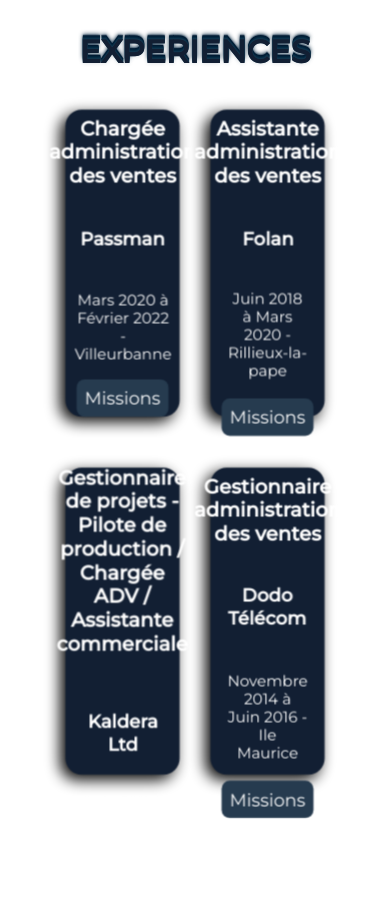
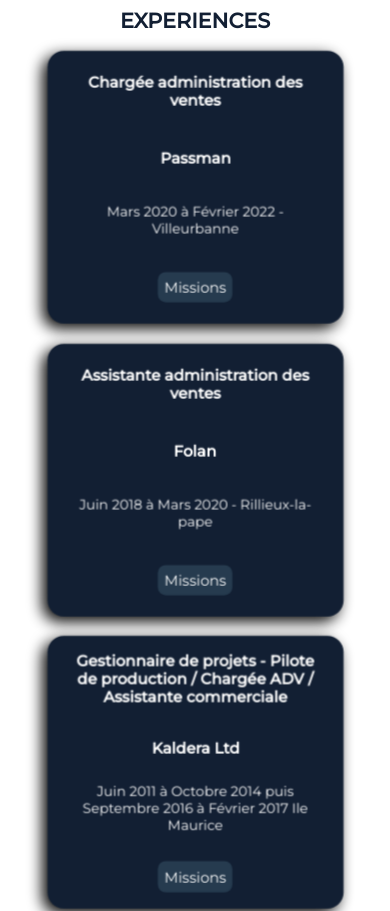
Before and after one commit to YelllenR/AR, a SvelteKit app: page /Experiences in a window 390 px wide. Shown: the top 911 px of the page. Built offline with nearby package versions, Linux system fonts and the light colour scheme.

Commit message:
media queries
Mobile medias on description, experiences, landing.
Starting media querie for tablet version

```diff
--- a/src/styles/pages/_experiences.scss
+++ b/src/styles/pages/_experiences.scss
@@ -3,12 +3,23 @@
   flex-direction: column;
   justify-content: center;
   align-items: center;
-  height: 100vh;
-  width: 100vw;
+  height: 100%;
+  width: 100%;
 }
 
 
 .experience-title {
+  @include media-mobile {
+    font-size: clamp(0.5rem, 1.3rem, 1.5rem);
+    text-shadow: none;
+    margin: 0.5rem;
+  }
+
+  @include media-tablet {
+    font-size: clamp(1.4rem, 1.6rem, 1.8rem);
+    text-shadow: none;
+  }
+
   justify-self: center;
   color: $dark-background;
   margin: 0 8px 24px 8px;
@@ -28,49 +39,84 @@
 .job-title,
 .company,
 .dateYear {
+
+  @include media-mobile {
+    padding: clamp(0.2rem, 0.4rem, 0.7rem);
+  }
+
   font-family: $font-family;
   transform: translateY(-10%) translateZ(80px) scale(0.94);
-  padding: 2rem;
+  padding: clamp(0.5rem, 0.9rem, 1rem);
   box-sizing: border-box;
   outline: 1px solid transparent;
   perspective: 1000px;
 }
 
 .company {
-  font-size: 1.2em;
+  @include media-mobile {
+    font-size: clamp(0.7em, 1em, 1.2em);
+  }
+
+  font-size: clamp(1em, 1.2em, 1.3em);
+
 }
 
 .job-title {
-  font-size: 1.3em;
+  @include media-mobile {
+    font-size: clamp(0.7em, 1em, 1.2em);
+  }
+
+  font-size: clamp(1em, 1.3em, 1.5em);
   padding: 5px;
   text-align: center;
 }
 
 .dateYear {
-  font-size: 1em;
-  padding: 5px;
+  @include media-mobile {
+    font-size: clamp(0.7em, 0.9em, 1em);
+  }
+
+  font-size: clamp(0.9em, 1em, 1.1em);
+  padding: 0.2rem;
   text-align: center;
 }
 
 .dutyLists {
+  @include media-mobile {
+    font-size: clamp(0.7em, 0.8em, 1em);
+    padding: 0.3rem;
+  }
+
   list-style: none;
   font-family: $font-family;
   text-align: justify;
   font-size: 1em;
-  padding: 8px;
+  padding: 0.4rem;
 }
 
 
 .experience-box {
+  @include media-mobile {
+
+    width: 100%;
+  }
+
   display: flex;
   flex-wrap: wrap;
   justify-content: center;
-  height: 85vh;
-  width: 85vw;
+  height: 90%;
+  width: 85%;
 }
 
 
 .CardBox {
+  @include media-mobile {
+    height: 32vh;
+    min-width: 75vw;
+    max-width: 80vw;
+    margin: 0.7em;
+  }
+
   height: 36vh;
   width: 29vw;
   margin: 16px;
@@ -111,6 +157,12 @@
   -moz-backface-visibility: hidden;
   -o-backface-visibility: hidden;
   transform: translate3d(0, 0px, 10px) perspective(500px);
+
+  @include media-mobile {
+    height: 100%;
+
+  }
+
 }
 
 .frontCard {
@@ -124,6 +176,7 @@
   background-color: $dark-background;
   box-shadow: -5px 5px 15px rgb(0, 0, 0);
   border-radius: 16px;
+
 
 }
 
@@ -143,6 +196,14 @@
 
 
 .btn {
+  @include media-mobile {
+    font-size: clamp(0.5em, 0.9em, 1.1em);
+    padding: 0.4rem;
+  }
+
+  @include media-tablet {
+
+  }
   width: auto;
   height: auto;
   font-size: 1.1em;
--- a/src/styles/style.css
+++ b/src/styles/style.css
@@ -29,6 +29,12 @@
   background-size: cover;
   -webkit-animation: background 0.7s ease-in;
   animation: background 0.7s ease-in;
+}
+@media screen and (min-width: 320px) and (max-width: 640px) {
+  .container__background {
+    background-size: cover;
+    background-position: center;
+  }
 }
 @-webkit-keyframes background {
   0% {
@@ -68,10 +74,15 @@
 }
 
 .texts {
-  font-size: 5em;
   color: white;
   width: 100vw;
   text-align: center;
+}
+@media screen and (min-width: 320px) and (max-width: 640px) {
+  .texts {
+    width: 100vw;
+    margin: 0;
+  }
 }
 
 .overflow {
@@ -83,7 +94,14 @@
 .text {
   display: inline-block;
   margin: 0.2rem;
-  padding: 8px;
+  padding: 0.7rem;
+  font-size: 4.5em;
+}
+@media screen and (min-width: 320px) and (max-width: 640px) {
+  .text {
+    font-size: 3em;
+    padding: 0.3rem;
+  }
 }
 
 #description {
@@ -102,9 +120,15 @@
 }
 
 .describe {
-  margin-top: 50px;
-  font-size: 3em;
+  margin-top: 1em;
+  font-size: 2.5em;
   color: white;
+}
+@media screen and (min-width: 320px) and (max-width: 640px) {
+  .describe {
+    margin-top: 0.5em;
+    font-size: 2em;
+  }
 }
 
 .experience-container {
@@ -112,8 +136,8 @@
   flex-direction: column;
   justify-content: center;
   align-items: center;
-  height: 100vh;
-  width: 100vw;
+  height: 100%;
+  width: 100%;
 }
 
 .experience-title {
@@ -125,20 +149,45 @@
   font-family: "Montserrat", sans-serif;
   text-shadow: 0px 0px 0 rgb(26, 63, 87), 0px -1px 0 rgb(17, 54, 78), 0px -2px 0 rgb(7, 44, 68), 0px -3px 0 rgb(0, 35, 59), 0px -4px 0 rgb(0, 26, 50), 0px -5px 4px rgb(41, 69, 91), 0px -5px 1px rgba(41, 69, 91, 0.5), 0px 0px 4px rgba(41, 69, 91, 0.2);
 }
+@media screen and (min-width: 320px) and (max-width: 640px) {
+  .experience-title {
+    font-size: 1.3rem;
+    text-shadow: none;
+    margin: 0.5rem;
+  }
+}
+@media screen and (min-width: 641px) and (max-width: 1007px) {
+  .experience-title {
+    font-size: 1.6rem;
+    text-shadow: none;
+  }
+}
 
 .job-title,
 .company,
 .dateYear {
   font-family: "Montserrat", sans-serif;
   transform: translateY(-10%) translateZ(80px) scale(0.94);
-  padding: 2rem;
+  padding: 0.9rem;
   box-sizing: border-box;
   outline: 1px solid transparent;
   perspective: 1000px;
 }
+@media screen and (min-width: 320px) and (max-width: 640px) {
+  .job-title,
+.company,
+.dateYear {
+    padding: 0.4rem;
+  }
+}
 
 .company {
   font-size: 1.2em;
+}
+@media screen and (min-width: 320px) and (max-width: 640px) {
+  .company {
+    font-size: 1em;
+  }
 }
 
 .job-title {
@@ -146,11 +195,21 @@
   padding: 5px;
   text-align: center;
 }
+@media screen and (min-width: 320px) and (max-width: 640px) {
+  .job-title {
+    font-size: 1em;
+  }
+}
 
 .dateYear {
   font-size: 1em;
-  padding: 5px;
+  padding: 0.2rem;
   text-align: center;
+}
+@media screen and (min-width: 320px) and (max-width: 640px) {
+  .dateYear {
+    font-size: 0.9em;
+  }
 }
 
 .dutyLists {
@@ -158,15 +217,26 @@
   font-family: "Montserrat", sans-serif;
   text-align: justify;
   font-size: 1em;
-  padding: 8px;
+  padding: 0.4rem;
+}
+@media screen and (min-width: 320px) and (max-width: 640px) {
+  .dutyLists {
+    font-size: 0.8em;
+    padding: 0.3rem;
+  }
 }
 
 .experience-box {
   display: flex;
   flex-wrap: wrap;
   justify-content: center;
-  height: 85vh;
-  width: 85vw;
+  height: 90%;
+  width: 85%;
+}
+@media screen and (min-width: 320px) and (max-width: 640px) {
+  .experience-box {
+    width: 100%;
+  }
 }
 
 .CardBox {
@@ -176,6 +246,14 @@
   transform-style: preserve-3d;
   -webkit-transform-style: preserve-3d;
   perspective: 1000px;
+}
+@media screen and (min-width: 320px) and (max-width: 640px) {
+  .CardBox {
+    height: 32vh;
+    min-width: 75vw;
+    max-width: 80vw;
+    margin: 0.7em;
+  }
 }
 
 .experience {
@@ -207,6 +285,12 @@
   -moz-backface-visibility: hidden;
   -o-backface-visibility: hidden;
   transform: translate3d(0, 0px, 10px) perspective(500px);
+}
+@media screen and (min-width: 320px) and (max-width: 640px) {
+  .frontCard,
+.backCard {
+    height: 100%;
+  }
 }
 
 .frontCard {
@@ -247,6 +331,12 @@
   border-radius: 8px;
   background-color: rgb(38, 59, 79);
   color: white;
+}
+@media screen and (min-width: 320px) and (max-width: 640px) {
+  .btn {
+    font-size: 0.9em;
+    padding: 0.4rem;
+  }
 }
 .btn:focus {
   border-style: none;
```
Also changed, not shown: src/styles/abstract/_mixins.scss (+17 -1 lines), src/styles/pages/_description.scss (+8 -3 lines), src/styles/pages/_landing.scss (+20 -3 lines), 1 other file (tests, documents, lock files or other folders). Lines whose indentation alone changed are shown as unchanged.
